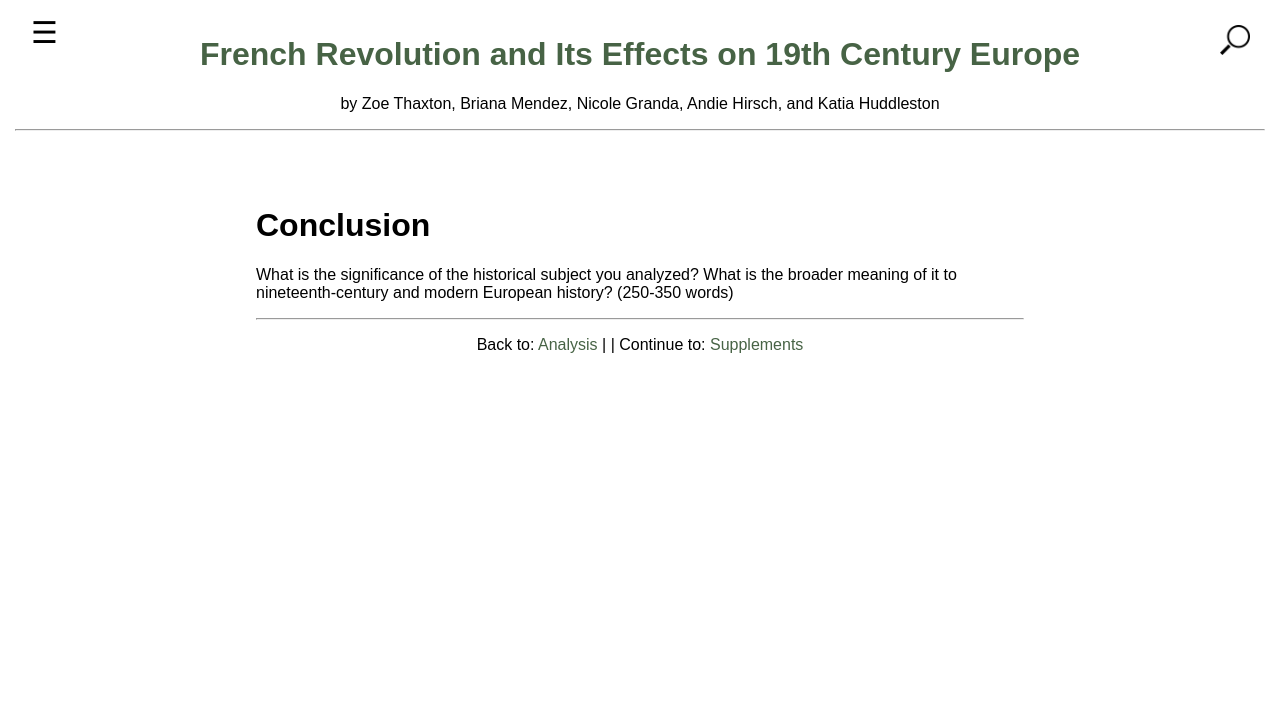
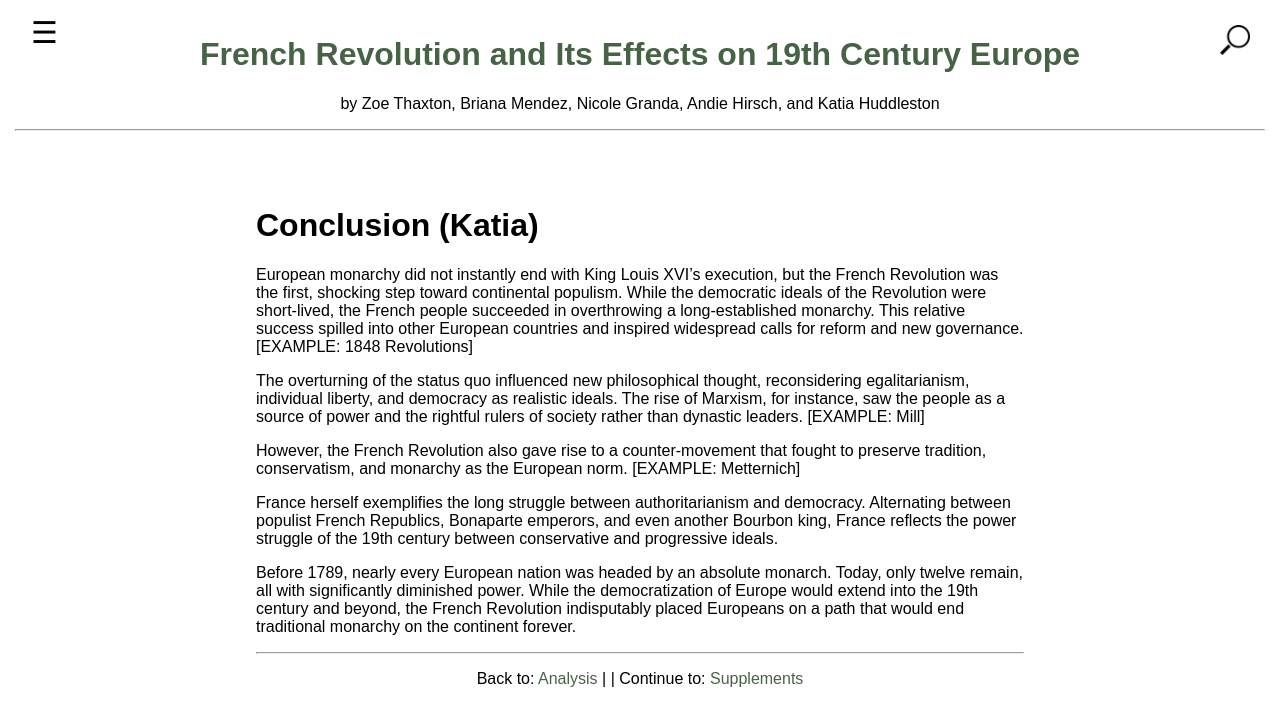
Before and after one commit to zoethaxton/Thaxton-Zoe-EUH-3205, a Jekyll site: the page built from 003_conclusion.md, in a window 1280 px wide. Shown: the top 726 px of the page. Built offline with Jekyll 4.4.1, drawn with Linux system fonts in a browser that asks for light colours.

Commit message:
Update 003_conclusion.md

```diff
--- a/003_conclusion.md
+++ b/003_conclusion.md
@@ -4,6 +4,14 @@ title: Conclusion
 number: 3
 ---
 
-# Conclusion
+# Conclusion (Katia)
 
-What is the significance of the historical subject you analyzed? What is the broader meaning of it to nineteenth-century and modern European history? (250-350 words)
+European monarchy did not instantly end with King Louis XVI’s execution, but the French Revolution was the first, shocking step toward continental populism. While the democratic ideals of the Revolution were short-lived, the French people succeeded in overthrowing a long-established monarchy. This relative success spilled into other European countries and inspired widespread calls for reform and new governance. [EXAMPLE: 1848 Revolutions]
+
+The overturning of the status quo influenced new philosophical thought, reconsidering egalitarianism, individual liberty, and democracy as realistic ideals. The rise of Marxism, for instance, saw the people as a source of power and the rightful rulers of society rather than dynastic leaders. [EXAMPLE: Mill]
+
+However, the French Revolution also gave rise to a counter-movement that fought to preserve tradition, conservatism, and monarchy as the European norm. [EXAMPLE: Metternich]
+
+France herself exemplifies the long struggle between authoritarianism and democracy. Alternating between populist French Republics, Bonaparte emperors, and even another Bourbon king, France reflects the power struggle of the 19th century between conservative and progressive ideals.
+
+Before 1789, nearly every European nation was headed by an absolute monarch. Today, only twelve remain, all with significantly diminished power. While the democratization of Europe would extend into the 19th century and beyond, the French Revolution indisputably placed Europeans on a path that would end traditional monarchy on the continent forever.
```
